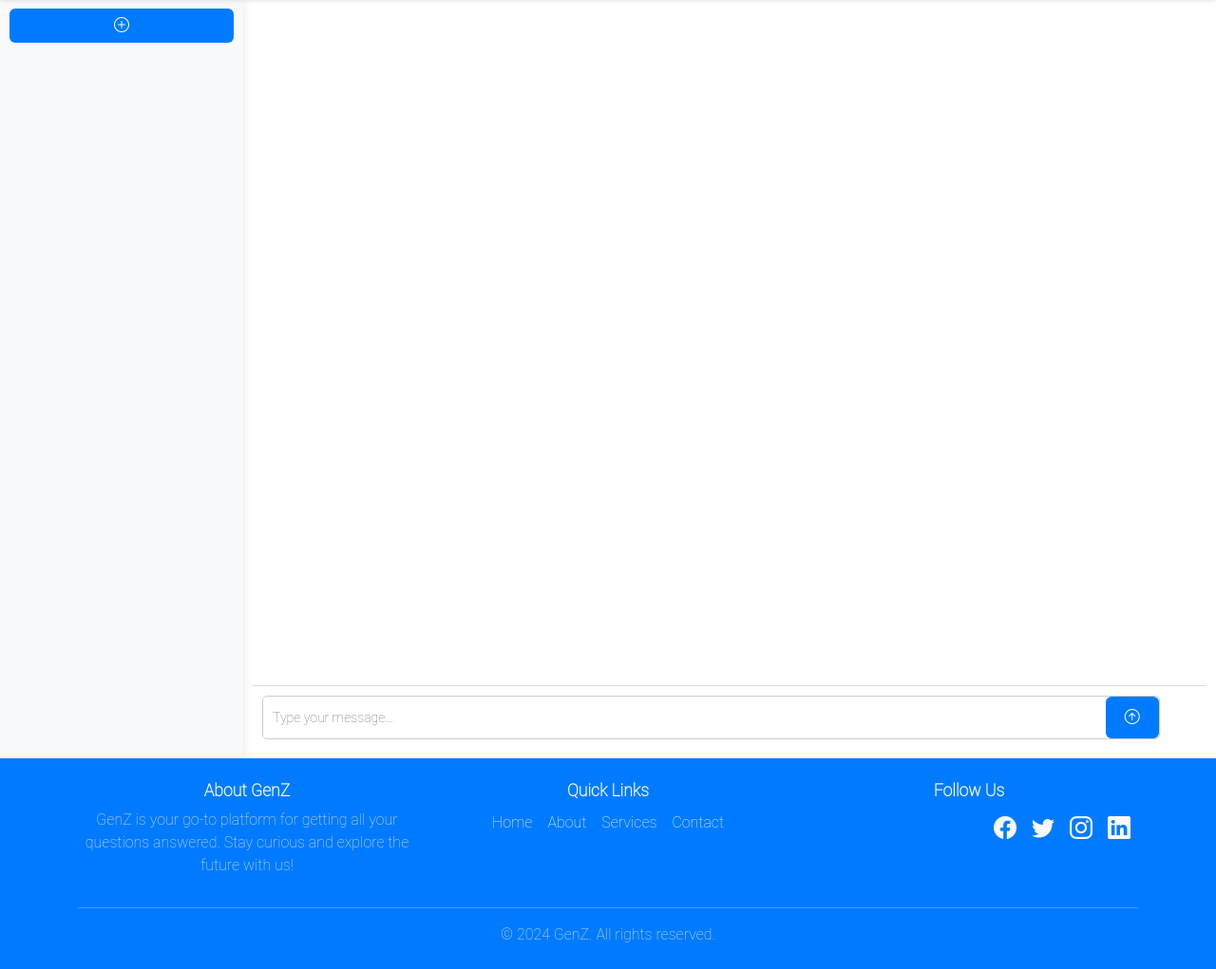
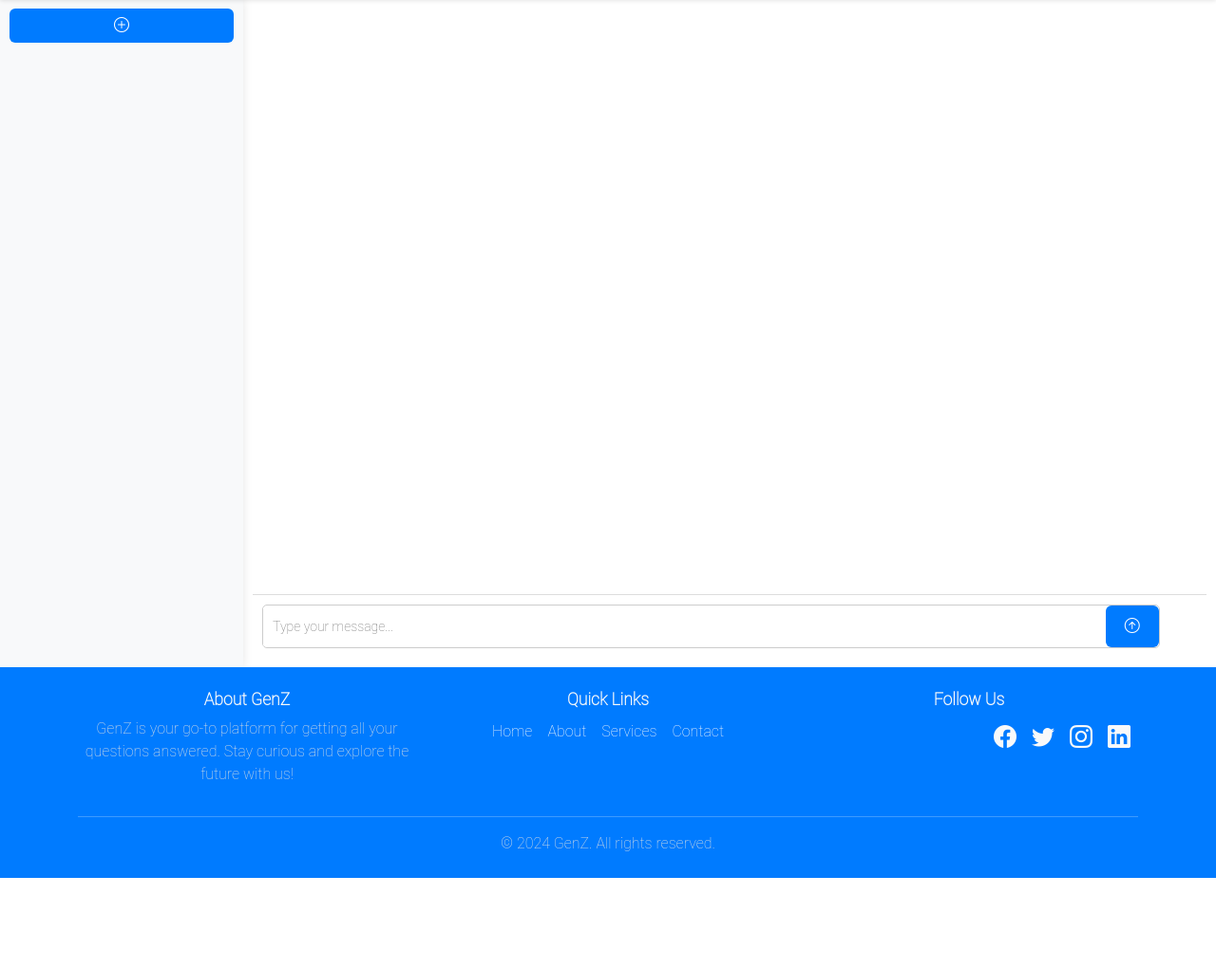
Before and after one commit to xahin96/GenZ, a Django app: page /client/1/ in a window 1280 px wide. Shown: the part 73-1094 px from the top of the page at 95% size. After the commit the page ends 998 px from the top, so only its background shows below. Run offline with Django 5.2, Linux system fonts and the light colour scheme; data that the repository does not hold is empty; parts of the project's set-up code (start-up, migrations or seed data) failed here and were passed over; some libraries are stand-ins or nearby versions.

Commit message:
Sachreet Kaur | ui-fix

```diff
--- a/GenZ/client/static/client.css
+++ b/GenZ/client/static/client.css
@@ -11,8 +11,8 @@
             background-color: #f9f9f9;
             padding: 10px;
             box-shadow: 2px 0 5px rgba(0,0,0,0.1);
-            height: 100vh;
-            position: fixed;
+            height: 88vh;
+            /*position: fixed;*/
             overflow-y: auto;
         }
         .sidebar h2 {
@@ -54,7 +54,7 @@
             flex-direction: column;
             flex: 1;
 
-            height: 100vh;
+            height: 88vh;
             overflow-y: auto;
         }
  .content-wrapper {
--- a/GenZ/client/templates/index.html
+++ b/GenZ/client/templates/index.html
@@ -8,7 +8,6 @@
 
 .chat-container {
     display: flex;
-    height: 100vh;
 }
 
 .sidebar {
```
